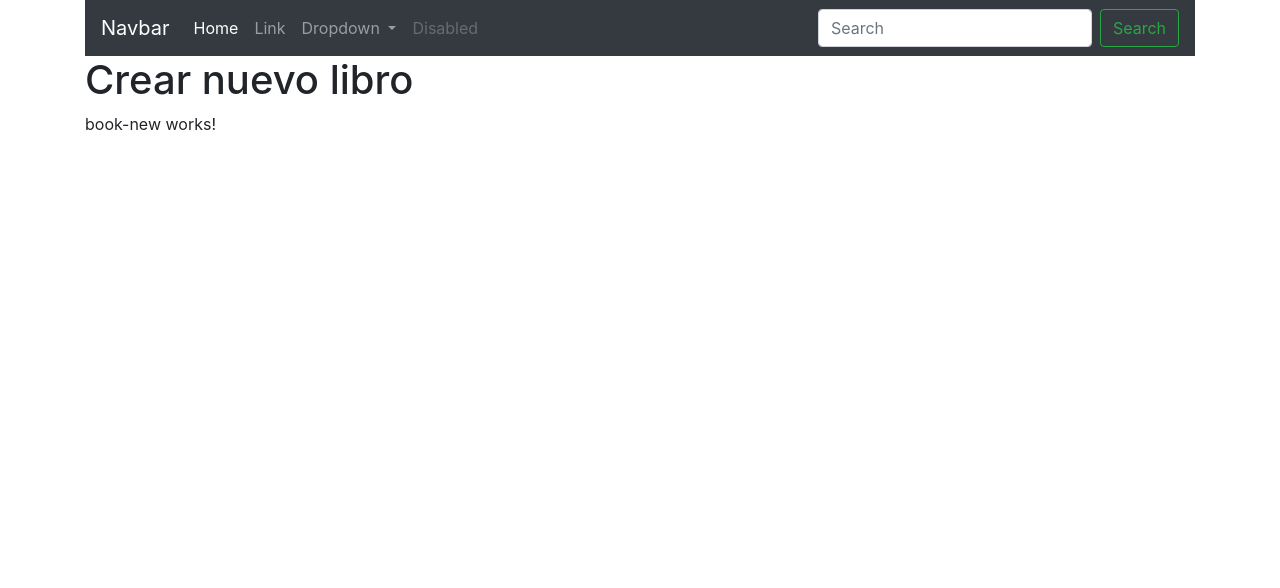
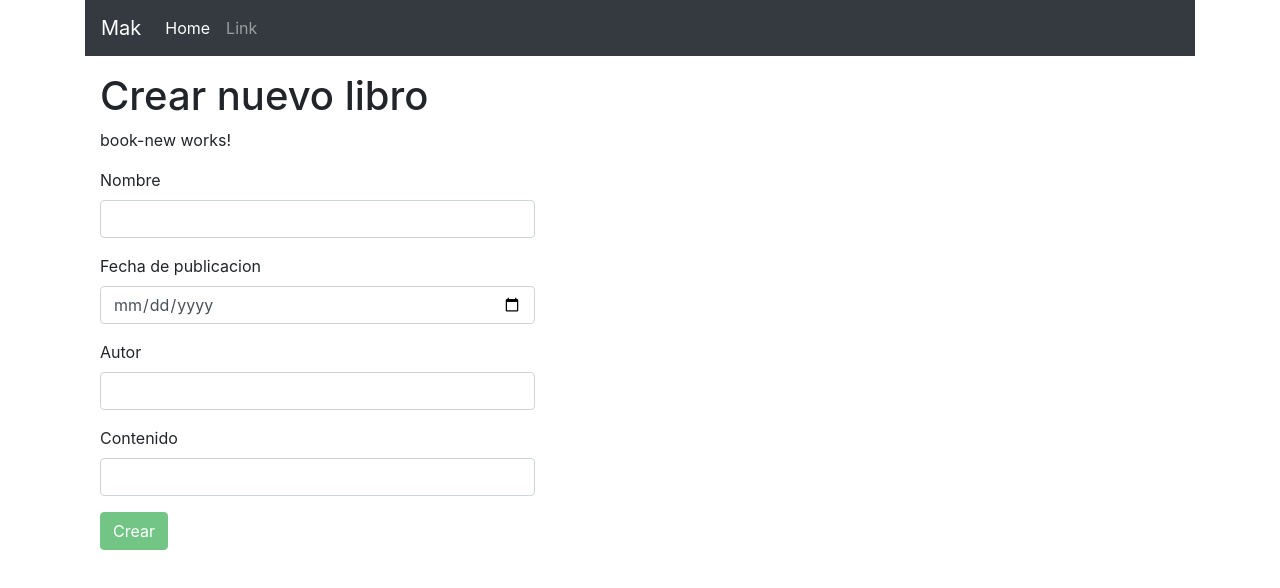
Before and after one commit to santdev404/mak-front, an Angular app: page /crear-libro in a window 1280 px wide. Shown: the top 588 px of the page. Built offline with nearby package versions, Linux system fonts and the light colour scheme.

Commit message:
Service components

```diff
--- a/src/app/app.component.html
+++ b/src/app/app.component.html
@@ -1,38 +1,27 @@
 <div class="container"><!--Contenedor principal-->
 
   <nav class="navbar navbar-expand-lg navbar-dark bg-dark">
-    <a class="navbar-brand" href="#">Navbar</a>
+    <a class="navbar-brand" href="#">Mak</a>
     <button class="navbar-toggler" type="button" data-toggle="collapse" data-target="#navbarSupportedContent" aria-controls="navbarSupportedContent" aria-expanded="false" aria-label="Toggle navigation">
       <span class="navbar-toggler-icon"></span>
     </button>
 
     <div class="collapse navbar-collapse" id="navbarSupportedContent">
       <ul class="navbar-nav mr-auto">
+
         <li class="nav-item active">
-          <a class="nav-link" href="#">Home <span class="sr-only">(current)</span></a>
+          <a class="nav-link" [routerLink]="['/inicio']">Home <span class="sr-only">(current)</span></a>
         </li>
         <li class="nav-item">
-          <a class="nav-link" href="#">Link</a>
-        </li>
-        <li class="nav-item dropdown">
-          <a class="nav-link dropdown-toggle" href="#" id="navbarDropdown" role="button" data-toggle="dropdown" aria-haspopup="true" aria-expanded="false">
-            Dropdown
-          </a>
-          <div class="dropdown-menu" aria-labelledby="navbarDropdown">
-            <a class="dropdown-item" href="#">Action</a>
-            <a class="dropdown-item" href="#">Another action</a>
-            <div class="dropdown-divider"></div>
-            <a class="dropdown-item" href="#">Something else here</a>
-          </div>
-        </li>
-        <li class="nav-item">
-          <a class="nav-link disabled" href="#">Disabled</a>
+          <a class="nav-link" [routerLink]="['/crear-libro']">Link</a>
         </li>
       </ul>
+      <!--
       <form class="form-inline my-2 my-lg-0">
         <input class="form-control mr-sm-2" type="search" placeholder="Search" aria-label="Search">
         <button class="btn btn-outline-success my-2 my-sm-0" type="submit">Search</button>
       </form>
+    -->
     </div>
   </nav>
 
--- a/src/app/app.routing.ts
+++ b/src/app/app.routing.ts
@@ -7,6 +7,7 @@ import { HomeComponent } from './components/home/home.component';
 import { BookNewComponent } from './components/book-new/book-new.component';
 import { BookDetailComponent } from './components/book-detail/book-detail.component';
 import { BookEditComponent } from './components/book-edit/book-edit.component';
+import { ErrorComponent } from './components/error/error.component';
 
 //Definir las rutas
 const appRoutes: Routes = [
@@ -14,7 +15,8 @@ const appRoutes: Routes = [
 	{path: 'inicio', component: HomeComponent},
     {path: 'crear-libro', component: BookNewComponent},
     {path: 'detalle-libro', component: BookDetailComponent},
-    {path: 'editar-libro', component: BookEditComponent}
+    {path: 'editar-libro', component: BookEditComponent},
+    {path: '**', component: ErrorComponent}
 ];
 
 //Exportar configuracion
--- a/src/app/components/book-new/book-new.component.html
+++ b/src/app/components/book-new/book-new.component.html
@@ -1,2 +1,56 @@
-<h1>{{page_title}}</h1>
-<p>book-new works!</p>
+<div class="col-md-12 mt-3">
+
+    <h1>{{page_title}}</h1>
+    <p>book-new works!</p>
+
+    <!--
+    <p *ngIf="status != 'success'">Registrate en nuestra plataforma para crear nuevas entradas y mucho mas!</p>
+
+	<div class="alert alert-success col-md-5 mt-3" *ngIf="status == 'success'">
+		El registrp se ha completado correctamente, <a [routerLink]="['/login']">Logueate aqui</a>
+	</div>
+
+	<div class="alert alert-success col-md-5 mt-3" *ngIf="status == 'error'">
+		El registro no se ha completado correctamente
+	</div>
+    -->
+
+    <!--Formulario de registro-->
+	<form class="col-md-5 ml-0 pl-0" #bookNew="ngForm" (ngSubmit)="onSubmit(bookNew)">
+		<div class="form-group">
+			<label for="name">Nombre</label>
+			<input type="text" name="name" class="form-control" #name="ngModel" [(ngModel)]="book.name" required pattern="[a-zA-Z ]+">
+
+			<small *ngIf="!name.valid && name.touched" class="invalid-feedback d-block">
+				El nombre no es valido
+			</small>
+		</div>
+
+		<div class="form-group">
+			<label for="publication_date">Fecha de publicacion</label>
+			<input type="date" name="publication_date" class="form-control" #publication_date="ngModel" [(ngModel)]="book.publication_date" required >
+		</div>
+
+        <div class="form-group">
+			<label for="author">Autor</label>
+			<input type="text" name="author" class="form-control" #author="ngModel" [(ngModel)]="book.author" required pattern="[a-zA-Z ]+">
+
+			<small *ngIf="!author.valid && author.touched" class="invalid-feedback d-block">
+				El autor no es valido
+			</small>
+		</div>
+
+        <div class="form-group">
+			<label for="content">Contenido</label>
+			<input type="text" name="content" class="form-control" #content="ngModel" [(ngModel)]="book.content" required pattern="[a-zA-Z ]+">
+
+			<small *ngIf="!content.valid && content.touched" class="invalid-feedback d-block">
+				El contenido no es valido
+			</small>
+		</div>
+
+		<input type="submit" value="Crear" class="btn btn-success" [disabled]="bookNew.invalid"/>
+
+	</form>
+
+</div>
--- a/src/app/components/book-new/book-new.component.ts
+++ b/src/app/components/book-new/book-new.component.ts
@@ -1,20 +1,45 @@
 import { Component, OnInit } from '@angular/core';
+import { Book } from '../../models/book';
+import { BookService } from '../../services/book.service';
+
+//Generar categoryService para las categorias
 
 @Component({
   selector: 'book-new',
   templateUrl: './book-new.component.html',
-  styleUrls: ['./book-new.component.css']
+  styleUrls: ['./book-new.component.css'],
+  providers: [BookService]
 })
 export class BookNewComponent implements OnInit {
   public page_title: string;
+  public book: Book;
 
-  constructor() {
+  constructor(
+    private _bookService: BookService
+  ) {
     this.page_title = 'Crear nuevo libro';
+    this.book = new Book(1,1,1,'','','','','','','');
   }
 
 
   ngOnInit(): void {
     console.log('Book new');
+    console.log(this._bookService.test());
   }
 
+  onSubmit(form){
+    this._bookService.create(this.book).subscribe(
+      response => {
+        console.log(response);
+        form.reset();
+      },
+      error => {
+        console.log(<any>error);
+      }
+    );
+
+
+  }
+
+
 }
--- /dev/null
+++ b/src/app/components/error/error.component.html
@@ -0,0 +1,2 @@
+<h1>{{page_title}}</h1>
+<p>error works!</p>
--- /dev/null
+++ b/src/app/components/error/error.component.ts
@@ -0,0 +1,18 @@
+import { Component, OnInit } from '@angular/core';
+
+@Component({
+  selector: 'app-error',
+  templateUrl: './error.component.html',
+  styleUrls: ['./error.component.css']
+})
+export class ErrorComponent implements OnInit {
+  public page_title: string;
+
+  constructor() {
+    this.page_title = 'Pagina no encontrada';
+   }
+
+  ngOnInit(): void {
+  }
+
+}
--- /dev/null
+++ b/src/app/services/book.service.ts
@@ -0,0 +1,34 @@
+import {Injectable} from '@angular/core';
+import {HttpClient, HttpHeaders} from '@angular/common/http';
+import {Observable} from 'rxjs';
+import {Book} from '../models/book';
+import {global} from './global';
+
+
+@Injectable()
+export class BookService{
+
+    public url: string;
+
+    constructor(
+        public _http: HttpClient
+    ){
+        this.url = global.url;
+    }
+
+    test(){
+        return "Book service!!!";
+    }
+
+    create(book): Observable<any>{
+
+        let json    = JSON.stringify(book);
+        let params  = 'json='+json;
+        let headers = new HttpHeaders().set('Content-Type', 'application/x-www-form-urlencoded');
+
+        return this._http.post(this.url+'book',params, {headers: headers});
+
+
+    }
+
+}
--- /dev/null
+++ b/src/app/services/global.ts
@@ -0,0 +1,3 @@
+export var global = {
+    url: 'http://maniak.com.devel/api/'
+}
```
Also changed, not shown: src/app/app.module.ts (+11 -3 lines), src/app/components/error/error.component.css (added), 1 other file (tests, documents, lock files or other folders).
